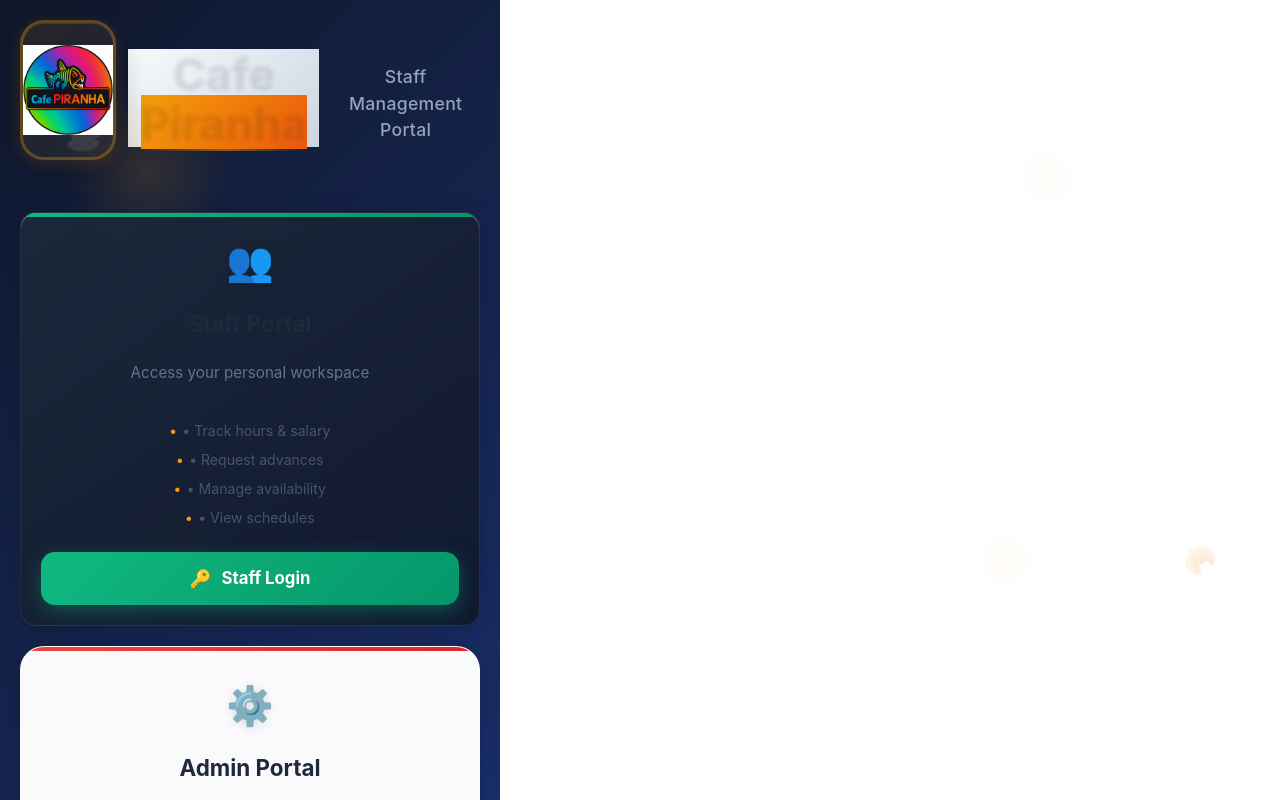
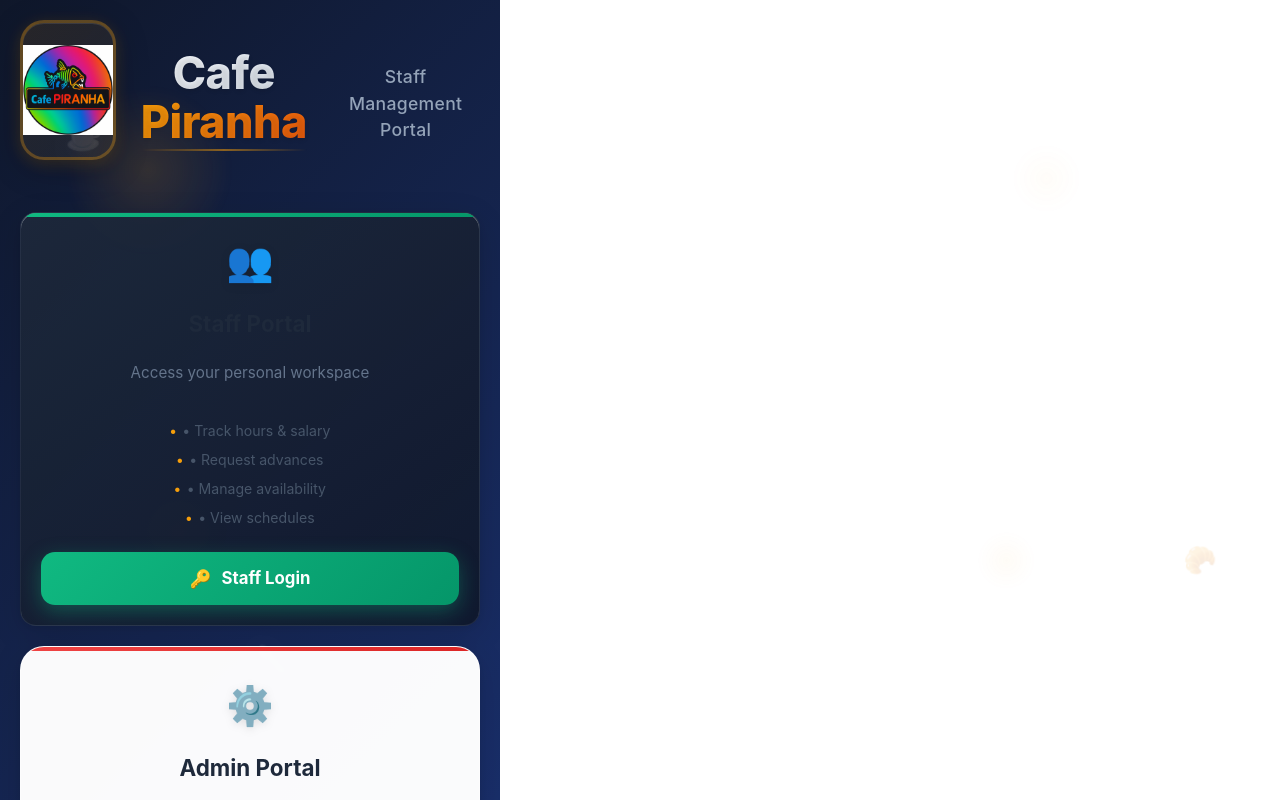
Before and after one commit to SachinthaRanasinghe/cafe-pirana-attendance, a React (Vite) app: page / in a window 1280 px wide. Shown: the top 800 px of the page. Built offline with nearby package versions, Linux system fonts and the light colour scheme; no server answers; the database is empty.

Commit message:
Update App.css

```diff
--- a/src/App.css
+++ b/src/App.css
@@ -214,7 +214,7 @@
   font-size: 2.6rem;
   font-weight: 800;
   background: linear-gradient(135deg, #f8fafc 0%, #e2e8f0 50%, #cbd5e1 100%);
-
+  -webkit-background-clip: text;
   -webkit-text-fill-color: transparent;
   margin-bottom: 8px;
   letter-spacing: -0.5px;
@@ -223,7 +223,7 @@
 
 .brand-accent {
   background: linear-gradient(135deg, #f59e0b, #ea580c);
-
+  -webkit-background-clip: text;
   -webkit-text-fill-color: transparent;
   position: relative;
 }
```
